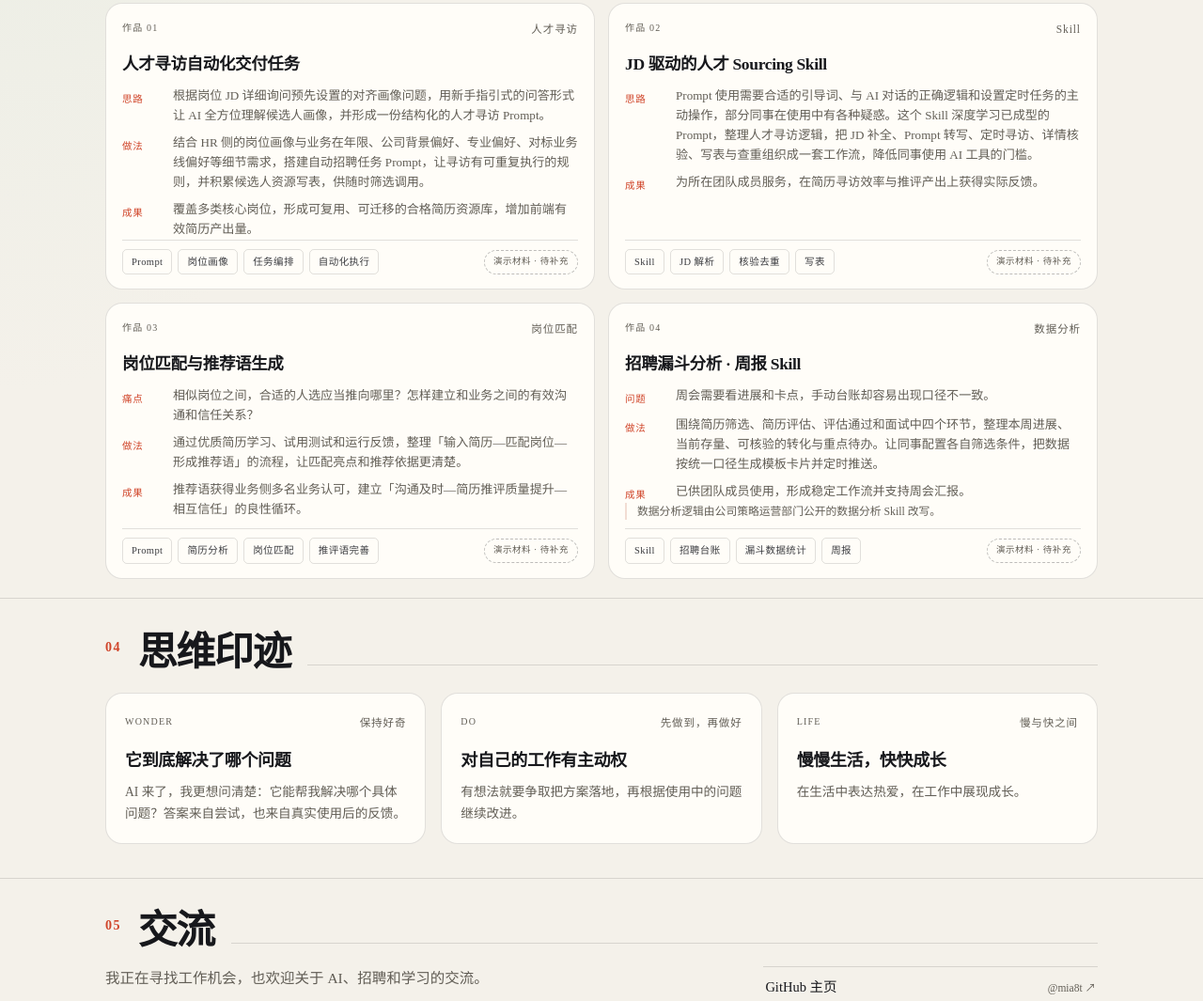
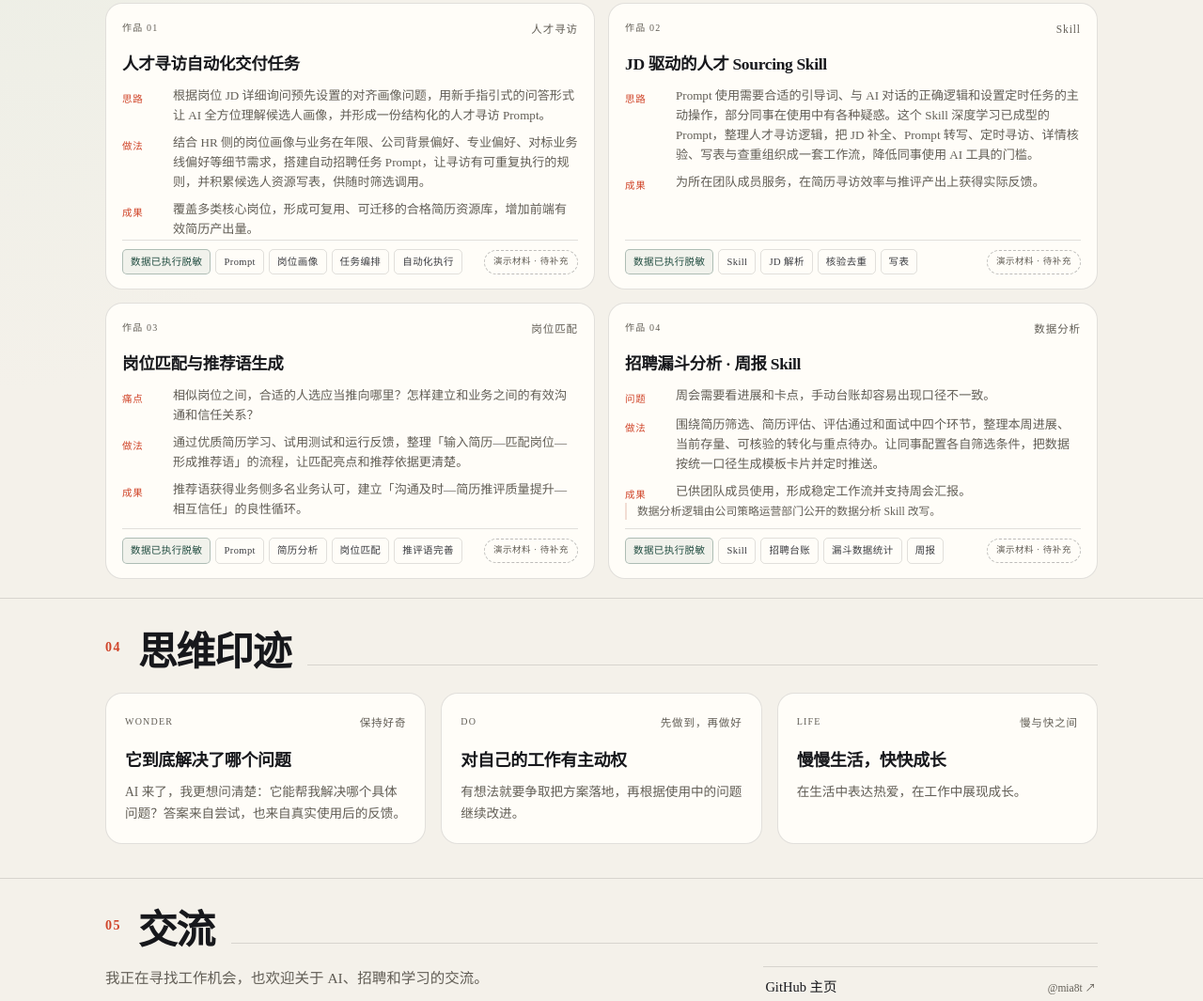
Before and after one commit to mia8t/mia8t.github.io, a plain HTML site: page index.html in a window 1280 px wide. Shown: the part 1973-3038 px from the top of the page at 94% size. Drawn offline with Linux system fonts and the light colour scheme; a small style sheet from the web is missing.

Commit message:
四张作品卡增加“数据已执行脱敏”标签

```diff
--- a/index.html
+++ b/index.html
@@ -142,7 +142,7 @@
               <div class="mia-row"><span class="mia-row__label">做法</span><p>结合 HR 侧的岗位画像与业务在年限、公司背景偏好、专业偏好、对标业务线偏好等细节需求，搭建自动招聘任务 Prompt，让寻访有可重复执行的规则，并积累候选人资源写表，供随时筛选调用。</p></div>
               <div class="mia-row"><span class="mia-row__label">成果</span><p>覆盖多类核心岗位，形成可复用、可迁移的合格简历资源库，增加前端有效简历产出量。</p></div>
             </div>
-            <div class="mia-work__foot"><ul class="chips"><li>Prompt</li><li>岗位画像</li><li>任务编排</li><li>自动化执行</li></ul><span class="mia-slot">演示材料 · 待补充</span></div>
+            <div class="mia-work__foot"><ul class="chips"><li class="chip--privacy">数据已执行脱敏</li><li>Prompt</li><li>岗位画像</li><li>任务编排</li><li>自动化执行</li></ul><span class="mia-slot">演示材料 · 待补充</span></div>
           </article>
           <article class="project mia-work" data-reveal>
             <div class="project__top"><span class="project__no">作品 02</span><span>Skill</span></div>
@@ -151,7 +151,7 @@
               <div class="mia-row"><span class="mia-row__label">思路</span><p>Prompt 使用需要合适的引导词、与 AI 对话的正确逻辑和设置定时任务的主动操作，部分同事在使用中有各种疑惑。这个 Skill 深度学习已成型的 Prompt，整理人才寻访逻辑，把 JD 补全、Prompt 转写、定时寻访、详情核验、写表与查重组织成一套工作流，降低同事使用 AI 工具的门槛。</p></div>
               <div class="mia-row"><span class="mia-row__label">成果</span><p>为所在团队成员服务，在简历寻访效率与推评产出上获得实际反馈。</p></div>
             </div>
-            <div class="mia-work__foot"><ul class="chips"><li>Skill</li><li>JD 解析</li><li>核验去重</li><li>写表</li></ul><span class="mia-slot">演示材料 · 待补充</span></div>
+            <div class="mia-work__foot"><ul class="chips"><li class="chip--privacy">数据已执行脱敏</li><li>Skill</li><li>JD 解析</li><li>核验去重</li><li>写表</li></ul><span class="mia-slot">演示材料 · 待补充</span></div>
           </article>
           <article class="project mia-work" data-reveal>
             <div class="project__top"><span class="project__no">作品 03</span><span>岗位匹配</span></div>
@@ -161,7 +161,7 @@
               <div class="mia-row"><span class="mia-row__label">做法</span><p>通过优质简历学习、试用测试和运行反馈，整理「输入简历—匹配岗位—形成推荐语」的流程，让匹配亮点和推荐依据更清楚。</p></div>
               <div class="mia-row"><span class="mia-row__label">成果</span><p>推荐语获得业务侧多名业务认可，建立「沟通及时—简历推评质量提升—相互信任」的良性循环。</p></div>
             </div>
-            <div class="mia-work__foot"><ul class="chips"><li>Prompt</li><li>简历分析</li><li>岗位匹配</li><li>推评语完善</li></ul><span class="mia-slot">演示材料 · 待补充</span></div>
+            <div class="mia-work__foot"><ul class="chips"><li class="chip--privacy">数据已执行脱敏</li><li>Prompt</li><li>简历分析</li><li>岗位匹配</li><li>推评语完善</li></ul><span class="mia-slot">演示材料 · 待补充</span></div>
           </article>
           <article class="project mia-work" data-reveal>
             <div class="project__top"><span class="project__no">作品 04</span><span>数据分析</span></div>
@@ -172,7 +172,7 @@
               <div class="mia-row"><span class="mia-row__label">成果</span><p>已供团队成员使用，形成稳定工作流并支持周会汇报。</p></div>
             </div>
             <p class="mia-fineprint">数据分析逻辑由公司策略运营部门公开的数据分析 Skill 改写。</p>
-            <div class="mia-work__foot"><ul class="chips"><li>Skill</li><li>招聘台账</li><li>漏斗数据统计</li><li>周报</li></ul><span class="mia-slot">演示材料 · 待补充</span></div>
+            <div class="mia-work__foot"><ul class="chips"><li class="chip--privacy">数据已执行脱敏</li><li>Skill</li><li>招聘台账</li><li>漏斗数据统计</li><li>周报</li></ul><span class="mia-slot">演示材料 · 待补充</span></div>
           </article>
         </div>
       </div>
--- a/style.css
+++ b/style.css
@@ -1139,6 +1139,18 @@ body { line-height: 1.68; }
   .mia-kpi dd { font-size: 13px; }
 }
 
+/* 合规小标签：数据已执行脱敏 */
+.chips li.chip--privacy {
+  color: var(--accent-2);
+  border-color: rgba(31, 75, 63, 0.32);
+  background: rgba(31, 75, 63, 0.06);
+}
+[data-theme="dark"] .chips li.chip--privacy {
+  color: #9ecdb8;
+  border-color: rgba(158, 205, 184, 0.35);
+  background: rgba(158, 205, 184, 0.1);
+}
+
 /* ---------------- 作品卡底部：标签与材料占位并成一行 ---------------- */
 .mia-work__foot {
   margin-top: auto;
@@ -1151,6 +1163,7 @@ body { line-height: 1.68; }
   flex-wrap: wrap;
 }
 .mia-work__foot .chips { margin: 0; }
+.mia-work__foot .mia-slot { margin-left: auto; }
 .mia-slot {
   display: inline-flex;
   align-items: center;
@@ -1200,7 +1213,8 @@ body { line-height: 1.68; }
 .mia-work__rows { gap: 8px; }
 .mia-row p { font-size: 13.1px; line-height: 1.6; }
 .mia-work__foot { padding-top: 9px; }
-.mia-work .chips { margin: 0; }
+.mia-work .chips { margin: 0; gap: 5px; }
+.mia-work .chips li { padding: 4px 8px; }
 #thoughts .projects { gap: 16px; }
 #thoughts .project { padding: 22px 20px 20px; }
 #thoughts .project__top { margin-bottom: 14px; }
```
